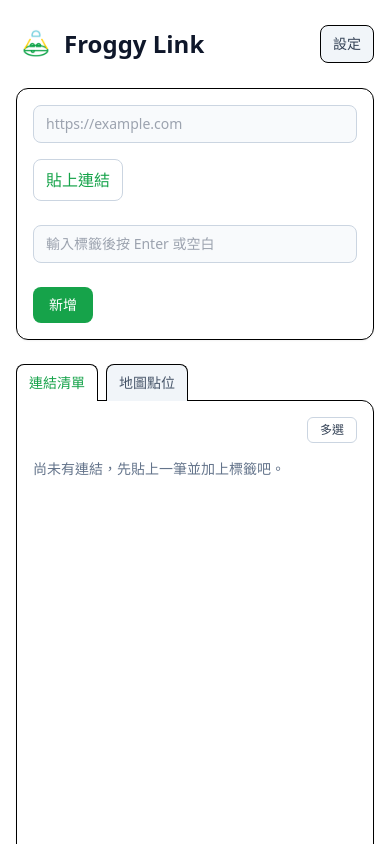
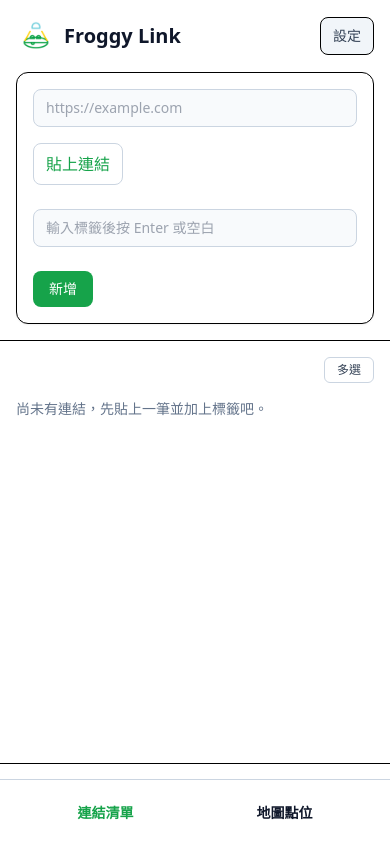
Before and after one commit to s414june/froggy-link, a Nuxt app: page / in a window 390 px wide. Shown: the top 844 px of the page. Built offline with nearby package versions, Linux system fonts and the light colour scheme.

Commit message:
fix: clear stale previews and improve mobile navigation and tags

```diff
--- a/app/composables/use-links.ts
+++ b/app/composables/use-links.ts
@@ -1,3 +1,4 @@
+import { applyPreviewRefresh } from '~/utils/preview-refresh'
 import type { LocationQuery } from 'vue-router'
 import type { LinkItem } from '~/types/link'
 import { fetchLinkMetadata } from '~/utils/link-metadata'
@@ -267,7 +268,7 @@ export const useLinks = () => {
             ...existingItem,
             title: metadata?.title || existingItem.title,
             description: metadata?.description || existingItem.description,
-            imageUrl: metadata?.imageUrl || existingItem.imageUrl,
+            imageUrl: metadata.succeeded ? metadata.imageUrl : existingItem.imageUrl,
             tags: mergedTags
           }
 
@@ -317,19 +318,10 @@ export const useLinks = () => {
     errorMessage.value = ''
     try {
       const metadata = await fetchLinkMetadata(target.url)
-      if (!metadata.title && !metadata.description && !metadata.imageUrl) {
-        throw new Error('目前無法取得預覽，請稍後再試。原有收藏已保留。')
-      }
       // Use the current record so edits/deletions during the request are respected.
       const current = links.value.find(item => item.id === id)
       if (!current) return
-      const updated: LinkItem = {
-        ...current,
-        title: metadata.title || current.title,
-        description: metadata.description || current.description,
-        imageUrl: metadata.imageUrl || current.imageUrl,
-        metadataVersion: 1
-      }
+      const updated = applyPreviewRefresh(current, metadata)
       await upsertLink(updated)
       links.value = links.value.map(item => item.id === id ? updated : item)
     }
--- a/app/pages/index.vue
+++ b/app/pages/index.vue
@@ -1,5 +1,6 @@
 <script setup lang="ts">
 import { instagramPostUrl } from '~/utils/instagram'
+import { selectedTagsFirst } from '~/utils/tag-order'
 import { useLinks } from '~/composables/use-links'
 
 const {
@@ -74,6 +75,9 @@ const previewSource = (item: { url: string, imageUrl?: string }) => {
   const post = instagramPostUrl(item.url)
   return post ? `/api/instagram-image?url=${encodeURIComponent(post)}` : item.imageUrl || ''
 }
+const formKnownTags = computed(() => selectedTagsFirst(allTags.value, formTags.value))
+const filterTags = computed(() => selectedTagsFirst(allTags.value, selectedTagFilters.value))
+const orderedPickerTags = computed(() => selectedTagsFirst(tagPickerItems.value, tagPickerMode.value === 'filter' ? selectedTagFilters.value : formTags.value))
 const editingId = ref('')
 const isBatchMode = ref(false)
 const selectedLinkIds = ref<string[]>([])
@@ -438,7 +442,7 @@ onBeforeUnmount(() => {
 
 <template>
   <main class="min-h-screen bg-bg text-text">
-    <div class="mx-auto flex w-full max-w-4xl flex-col gap-6 px-4 py-6 md:px-6">
+    <div class="app-shell mx-auto flex w-full max-w-4xl flex-col gap-6 px-4 py-6 md:px-6">
       <header class="flex items-center justify-between gap-3">
         <h1 class="flex items-center gap-2 text-2xl font-bold md:text-3xl">
           <img src="/icons/icon-192.png" alt="" width="40" height="40" class="h-10 w-10 shrink-0">
@@ -500,10 +504,10 @@ onBeforeUnmount(() => {
             <div class="flex items-center gap-2">
               <div
                 ref="formKnownTagsRowRef"
-                class="flex min-w-0 flex-1 flex-nowrap gap-2 overflow-hidden"
+                class="flex min-w-0 flex-1 flex-nowrap gap-2 overflow-x-auto overflow-y-hidden"
               >
                 <button
-                  v-for="tag in allTags"
+                  v-for="tag in formKnownTags"
                   :key="`known-${tag}`"
                   type="button"
                   class="shrink-0 rounded-full border px-2 py-1 text-xs transition"
@@ -539,7 +543,7 @@ onBeforeUnmount(() => {
             <div class="flex items-center gap-2">
               <div
                 ref="formSelectedTagsRowRef"
-                class="flex min-w-0 flex-1 flex-nowrap gap-2 overflow-hidden"
+                class="flex min-w-0 flex-1 flex-nowrap gap-2 overflow-x-auto overflow-y-hidden"
               >
                 <span
                   v-for="tag in formTags"
@@ -578,8 +582,8 @@ onBeforeUnmount(() => {
         </form>
       </section>
 
-      <div class="flex h-[calc(100dvh-3rem)] min-h-[420px] flex-col space-y-0">
-        <div class="-mb-px flex items-end gap-2">
+      <div class="tab-workspace flex h-[calc(100dvh-3rem)] min-h-[420px] flex-col space-y-0">
+        <div class="desktop-tabs -mb-px flex items-end gap-2">
           <button
             type="button"
             class="relative shrink-0 whitespace-nowrap rounded-t-lg border border-[#000000] border-b-0 px-3 py-2 text-sm transition"
@@ -610,16 +614,16 @@ onBeforeUnmount(() => {
           </button>
         </div>
 
-        <section class="flex min-h-0 flex-1 flex-col rounded-b-xl rounded-tr-xl rounded-tl-none border border-[#000000] bg-surface p-4 shadow-sm md:p-5">
+        <section class="tab-panel flex min-h-0 flex-1 flex-col rounded-b-xl rounded-tr-xl rounded-tl-none border border-[#000000] bg-surface p-4 shadow-sm md:p-5">
         <template v-if="activeTab === 'links'">
           <div class="mb-4 space-y-2">
             <div class="flex items-center gap-2">
               <div
                 ref="filterTagsRowRef"
-                class="flex min-w-0 flex-1 flex-nowrap items-center gap-2 overflow-hidden"
+                class="flex min-w-0 flex-1 flex-nowrap items-center gap-2 overflow-x-auto overflow-y-hidden"
               >
                 <button
-                  v-for="tag in allTags"
+                  v-for="tag in filterTags"
                   :key="`filter-${tag}`"
                   class="shrink-0 rounded-full border px-3 py-1 text-xs transition"
                   :class="selectedTagFilters.includes(tag)
@@ -683,7 +687,7 @@ onBeforeUnmount(() => {
             載入中...
           </p>
 
-          <ul v-else-if="filteredLinks.length > 0" class="grid min-h-0 flex-1 auto-rows-max grid-cols-1 content-start items-start gap-3 overflow-y-auto pr-1 min-[480px]:grid-cols-2">
+          <ul v-else-if="filteredLinks.length > 0" class="link-list grid min-h-0 flex-1 auto-rows-max grid-cols-1 content-start items-start gap-3 overflow-y-auto pr-1 min-[480px]:grid-cols-2">
             <li
               v-for="item in filteredLinks"
               :key="item.id"
@@ -732,7 +736,7 @@ onBeforeUnmount(() => {
                 <div class="mt-2 flex items-center gap-2">
                   <div
                     :ref="(el) => setTagRowRef(item.id, el)"
-                    class="flex min-w-0 flex-1 flex-nowrap gap-2 overflow-hidden"
+                    class="flex min-w-0 flex-1 flex-nowrap gap-2 overflow-x-auto overflow-y-hidden"
                   >
                     <span
                       v-for="tag in item.tags"
@@ -812,7 +816,7 @@ onBeforeUnmount(() => {
 
         <div
           v-else
-          class="h-full overflow-y-auto rounded-lg border border-dashed border-[#000000] bg-surface p-4"
+          class="map-panel h-full overflow-y-auto rounded-lg border border-dashed border-[#000000] bg-surface p-4"
         >
           <h2 class="text-base font-semibold">
             地圖點位（預留）
@@ -824,6 +828,11 @@ onBeforeUnmount(() => {
         </section>
       </div>
     </div>
+
+    <nav class="mobile-tabs" aria-label="主要頁籤">
+      <button type="button" :aria-current="activeTab === 'links' ? 'page' : undefined" :class="{ 'text-primary bg-primary/10': activeTab === 'links' }" @click="activeTab = 'links'">連結清單</button>
+      <button type="button" :aria-current="activeTab === 'map' ? 'page' : undefined" :class="{ 'text-primary bg-primary/10': activeTab === 'map' }" @click="activeTab = 'map'">地圖點位</button>
+    </nav>
 
     <div
       v-if="isSettingsOpen"
@@ -940,7 +949,7 @@ onBeforeUnmount(() => {
           </p>
           <div v-else class="flex flex-wrap gap-2">
             <button
-              v-for="tag in tagPickerItems"
+              v-for="tag in orderedPickerTags"
               :key="`picker-${tag}`"
               type="button"
               class="rounded-full border px-3 py-1 text-sm transition"
@@ -966,3 +975,30 @@ onBeforeUnmount(() => {
     </div>
   </main>
 </template>
+
+<style scoped>
+.mobile-tabs { display: none; }
+@media (max-width: 639px) {
+  .app-shell {
+    gap: 1rem;
+    padding: max(1rem, env(safe-area-inset-top)) 0 calc(5rem + env(safe-area-inset-bottom));
+    min-height: 100dvh;
+  }
+  .app-shell > header, .app-shell > section, .app-shell > p { margin-inline: 1rem; }
+  .app-shell > header h1 { font-size: 1.25rem; }
+  .tab-workspace { height: auto; min-height: 0; flex: 1; }
+  .desktop-tabs { display: none; }
+  .tab-panel { border-radius: 0; border-inline: 0; padding: 1rem; box-shadow: none; }
+  /* One document scroll: the add form leaves first, then the list follows.
+     No inner vertical scroll or JS scroll handoff on mobile. */
+  .link-list { flex: none; overflow-y: visible; min-height: auto; padding-right: 0; grid-template-columns: minmax(0, 1fr); }
+  .map-panel { height: auto; overflow-y: visible; min-height: 50dvh; }
+  .mobile-tabs {
+    display: grid; grid-template-columns: 1fr 1fr;
+    position: fixed; inset: auto 0 0; z-index: 40;
+    padding: .5rem 1rem calc(.5rem + env(safe-area-inset-bottom));
+    background: white; border-top: 1px solid #cbd5e1;
+  }
+  .mobile-tabs button { min-height: 3rem; border-radius: .75rem; font-size: .875rem; font-weight: 600; }
+}
+</style>
--- a/app/utils/link-metadata.ts
+++ b/app/utils/link-metadata.ts
@@ -11,6 +11,7 @@ export const fetchLinkMetadata = async (url: string) => {
     })
 
     return {
+      succeeded: true,
       title: response.title || '',
       description: response.description || '',
       imageUrl: response.imageUrl || ''
@@ -18,6 +19,7 @@ export const fetchLinkMetadata = async (url: string) => {
   }
   catch {
     return {
+      succeeded: false,
       title: '',
       description: '',
       imageUrl: ''
--- /dev/null
+++ b/app/utils/preview-refresh.ts
@@ -0,0 +1,25 @@
+import type { LinkItem } from '../types/link.ts'
+
+interface PreviewResult {
+  title: string
+  description: string
+  imageUrl: string
+  succeeded: boolean
+}
+
+export const applyPreviewRefresh = (current: LinkItem, metadata: PreviewResult): LinkItem => {
+  let obsoleteScreenshot = false
+  try { obsoleteScreenshot = new URL(current.imageUrl).hostname === 'image.thum.io' }
+  catch { /* No legacy screenshot. */ }
+  if (!metadata.succeeded || (!metadata.title && !metadata.description && !metadata.imageUrl && !obsoleteScreenshot)) {
+    throw new Error('目前無法取得預覽，請稍後再試。原有收藏已保留。')
+  }
+  return {
+    ...current,
+    title: metadata.title || current.title,
+    description: metadata.description || current.description,
+    // Empty is an intentional result, not a reason to restore an old screenshot.
+    imageUrl: metadata.imageUrl,
+    metadataVersion: 1
+  }
+}
--- /dev/null
+++ b/app/utils/tag-order.ts
@@ -0,0 +1,4 @@
+export const selectedTagsFirst = (tags: readonly string[], selected: readonly string[]) => {
+  const active = new Set(selected)
+  return [...tags.filter(tag => active.has(tag)), ...tags.filter(tag => !active.has(tag))]
+}
```
Also changed, not shown: 2 other files (tests, documents, lock files or other folders).
